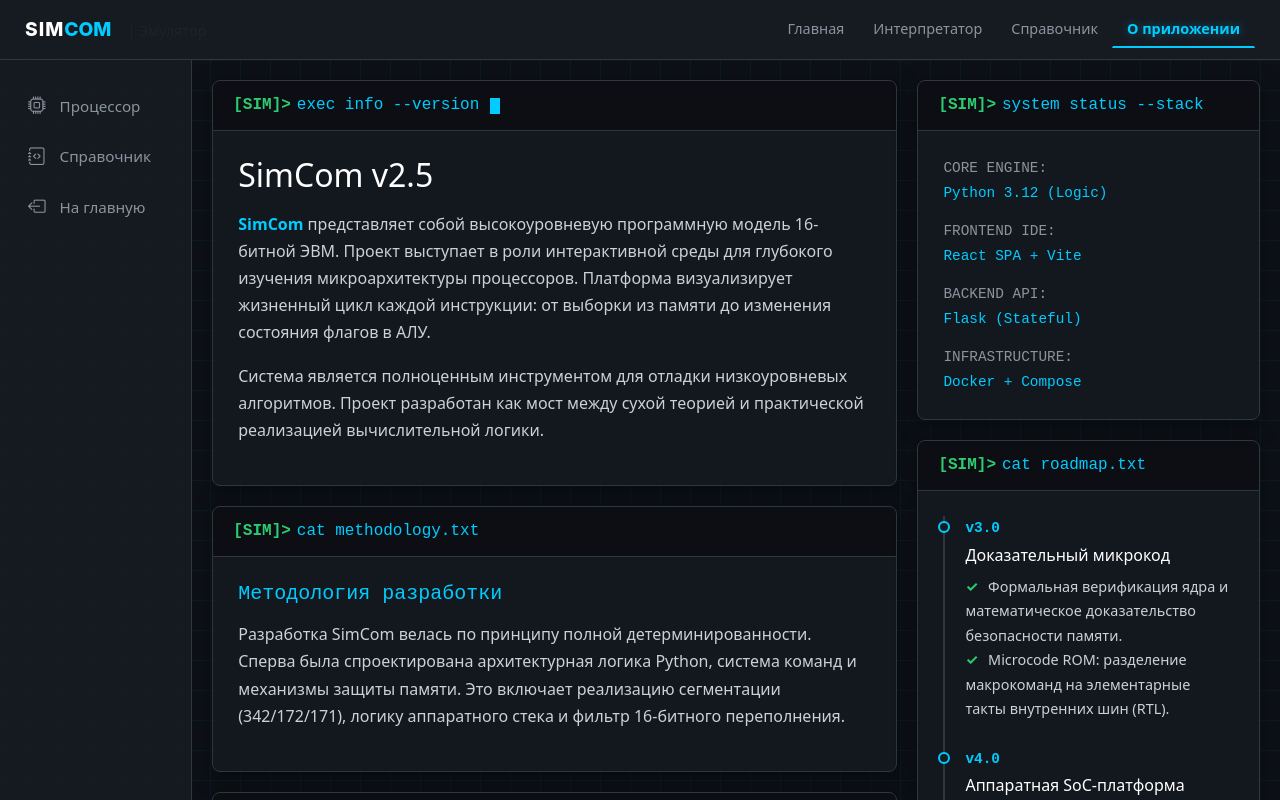
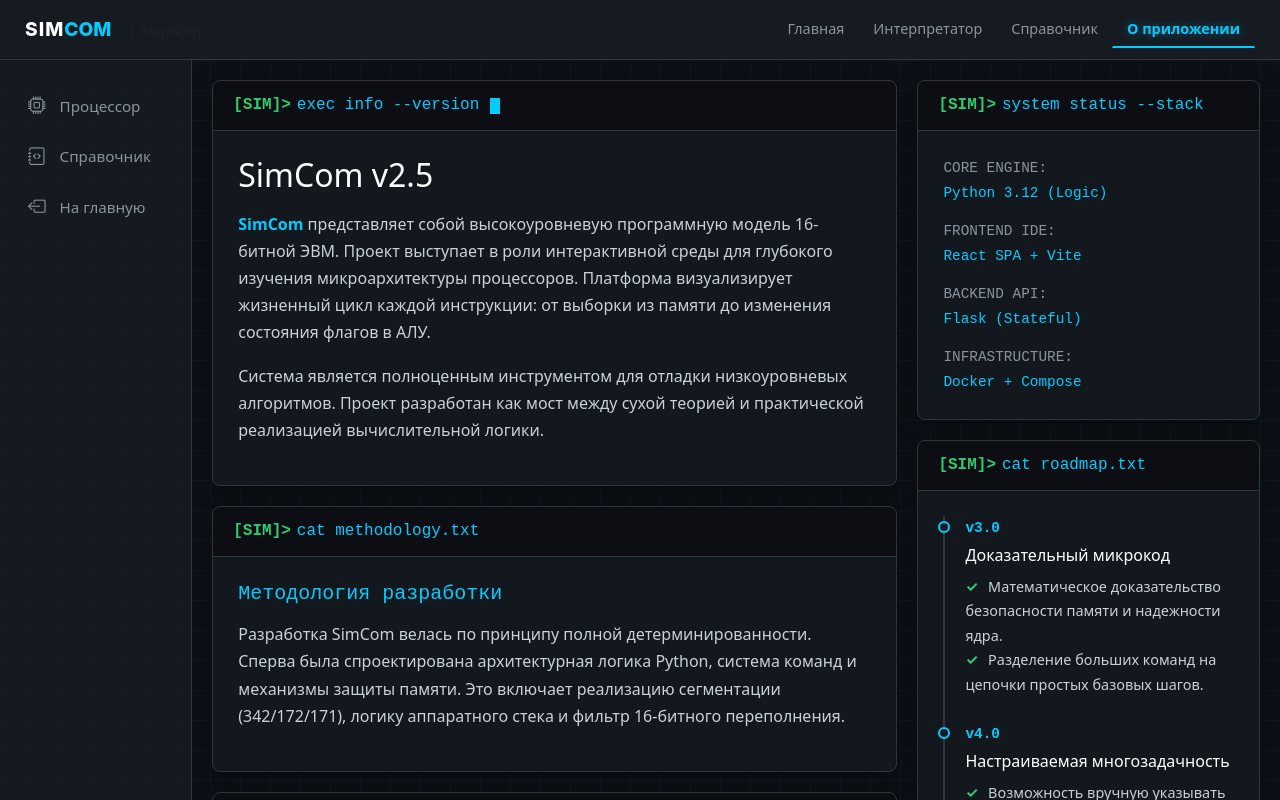
Before and after one commit to irumka/simcom, a React (Vite) app in the folder frontend/: page /about in a window 1280 px wide. Built offline with nearby package versions, Linux system fonts and the light colour scheme.

Commit message:
Update: About.jsx

```diff
--- a/frontend/src/pages/About.jsx
+++ b/frontend/src/pages/About.jsx
@@ -118,24 +118,24 @@
         ver: 'v3.0',
         title: 'Доказательный микрокод',
         points: [
-            'Формальная верификация ядра и математическое доказательство безопасности памяти.',
-            'Microcode ROM: разделение макрокоманд на элементарные такты внутренних шин (RTL).'
+            'Математическое доказательство безопасности памяти и надежности ядра.',
+            'Разделение больших команд на цепочки простых базовых шагов.'
         ],
     },
     {
         ver: 'v4.0',
-        title: 'Аппаратная SoC-платформа',
+        title: 'Настраиваемая многозадачность',
         points: [
-            'Интеграция системного таймера (IRQ0) для реализации вытесняющей многозадачности.',
-            'Асинхронный DMA-контроллер для фонового копирования данных в обход АЛУ.'
+            'Возможность вручную указывать количество команд, через которое переключаются задачи.',
+            'Добавление быстрого фонового копирования данных.'
         ],
     },
     {
         ver: 'v5.0',
-        title: 'Наглядные спекуляции',
+        title: 'Предсказание переходов',
         points: [
-            'Блок предсказания переходов (BTB) на 2-битных насыщающихся счетчиках.',
-            'Интерактивный дашборд статистики попаданий/ошибок ветвления для обучения.'
+            'Алгоритм для угадывания направления ветвлений в коде.',
+            'Понятный дашборд со статистикой правильных и ошибочных решений процессора.'
         ],
     },
 ];
```
